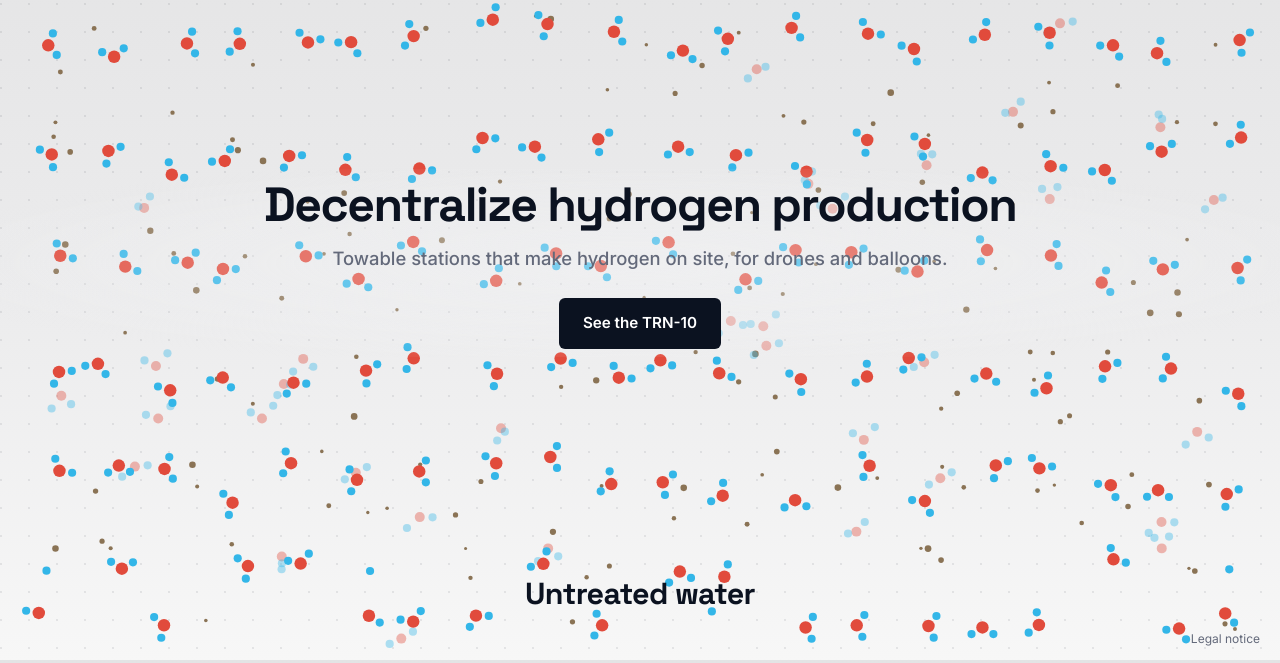
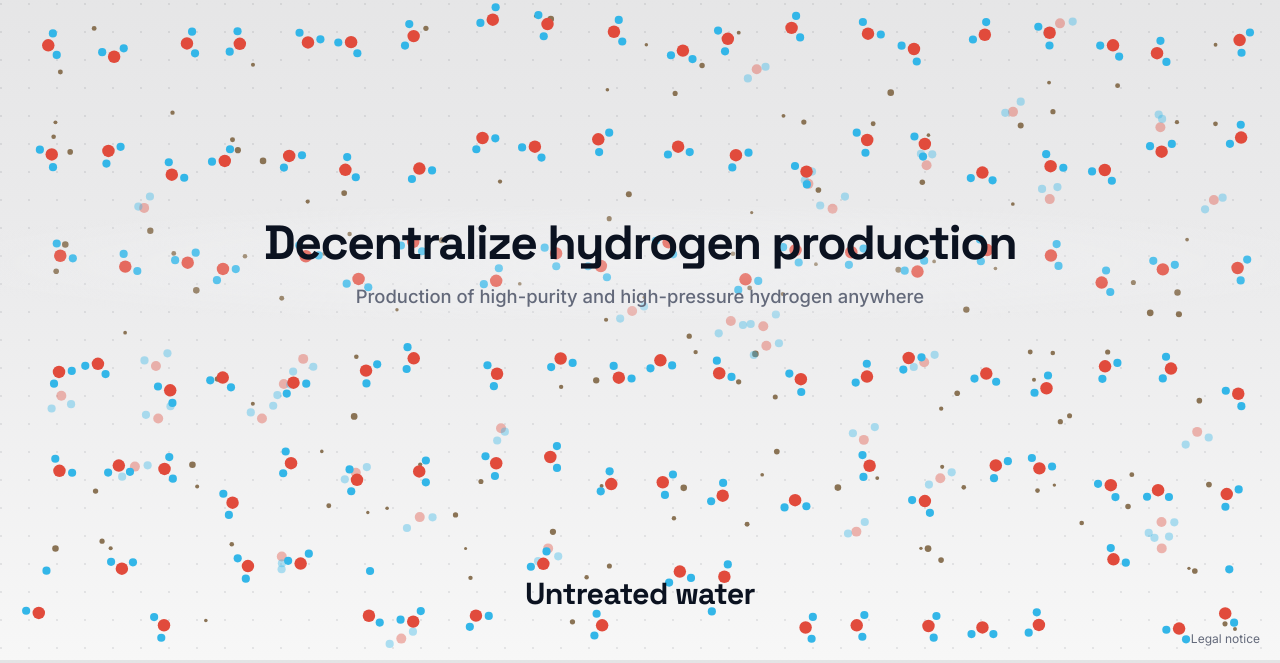
Before and after one commit to YannickDurindel/Hydrodomus_site, a plain HTML site: page index.html in a window 1280 px wide. Shown: the part 137-800 px from the top of the page. Drawn offline with Linux system fonts and the light colour scheme.

Commit message:
Homepage: subline 'Production of high-purity and high-pressure hydrogen anywhere', remove the product button
Co-Authored-By: Claude Opus 5.5 <noreply@anthropic.com>

```diff
--- a/assets/js/main.js
+++ b/assets/js/main.js
@@ -10,7 +10,7 @@ const translations = {
     'nav.contact':  'Contact',
 
     'home.headline': "Décentralisons la production d'hydrogène",
-    'home.subline':  "Des stations remorquables qui produisent l'hydrogène sur place, pour les drones et les ballons.",
+    'home.subline':  "Production d'hydrogène haute pureté et haute pression, partout",
     'chem.s1':    'Eau non traitée',
     'chem.s2':    'Filtration par osmose inverse',
     'chem.s3':    'Électrolyse',
@@ -116,7 +116,7 @@ const translations = {
     'nav.contact':  'Contact',
 
     'home.headline': 'Decentralize hydrogen production',
-    'home.subline':  "Towable stations that make hydrogen on site, for drones and balloons.",
+    'home.subline':  "Production of high-purity and high-pressure hydrogen anywhere",
     'chem.s1':    'Untreated water',
     'chem.s2':    'Reverse osmosis filtration',
     'chem.s3':    'Electrolysis',
--- a/index.html
+++ b/index.html
@@ -55,7 +55,6 @@
     <div class="chem-hero-scrim" aria-hidden="true"></div>
     <h1 class="chem-headline" id="chem-headline" data-i18n="home.headline">Décentralisons la production d'hydrogène</h1>
     <p class="chem-subline" data-i18n="home.subline">Conçu pour le terrain, avec pour cible la norme MIL-STD-810</p>
-    <a class="chem-cta" href="product" data-i18n="home.cta">Découvrir le TRN-10</a>
   </div>
   <div class="chem-caption-wrap">
     <div class="chem-caption-title" id="chem-caption-title" data-i18n="chem.s1">Eau non traitée</div>
```
